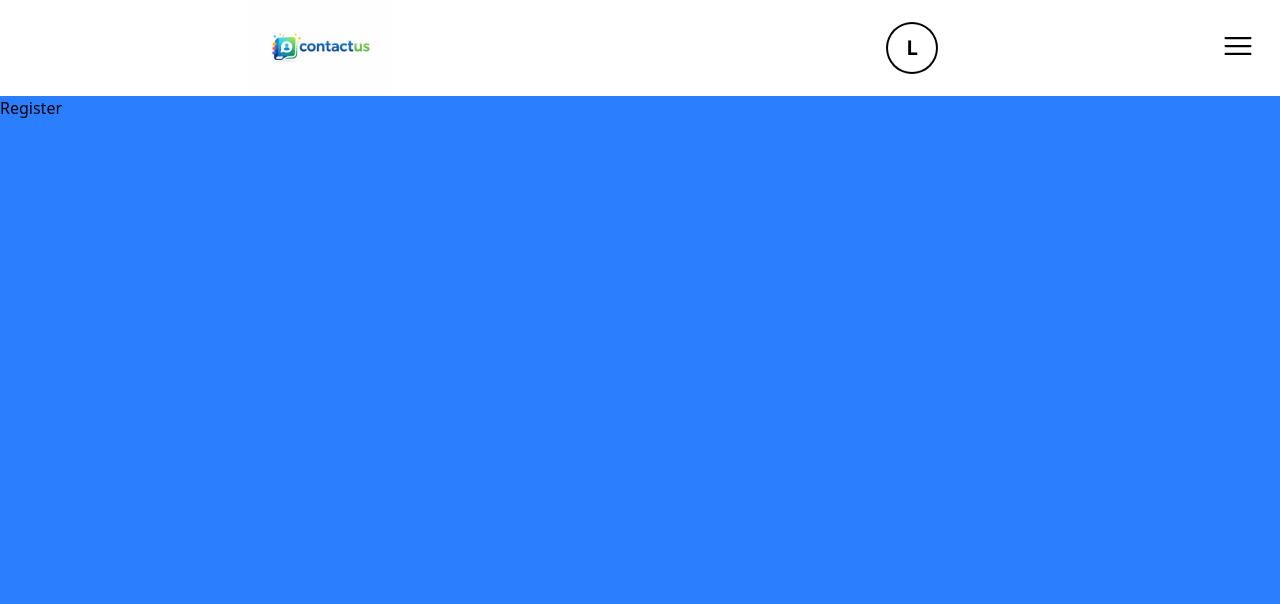
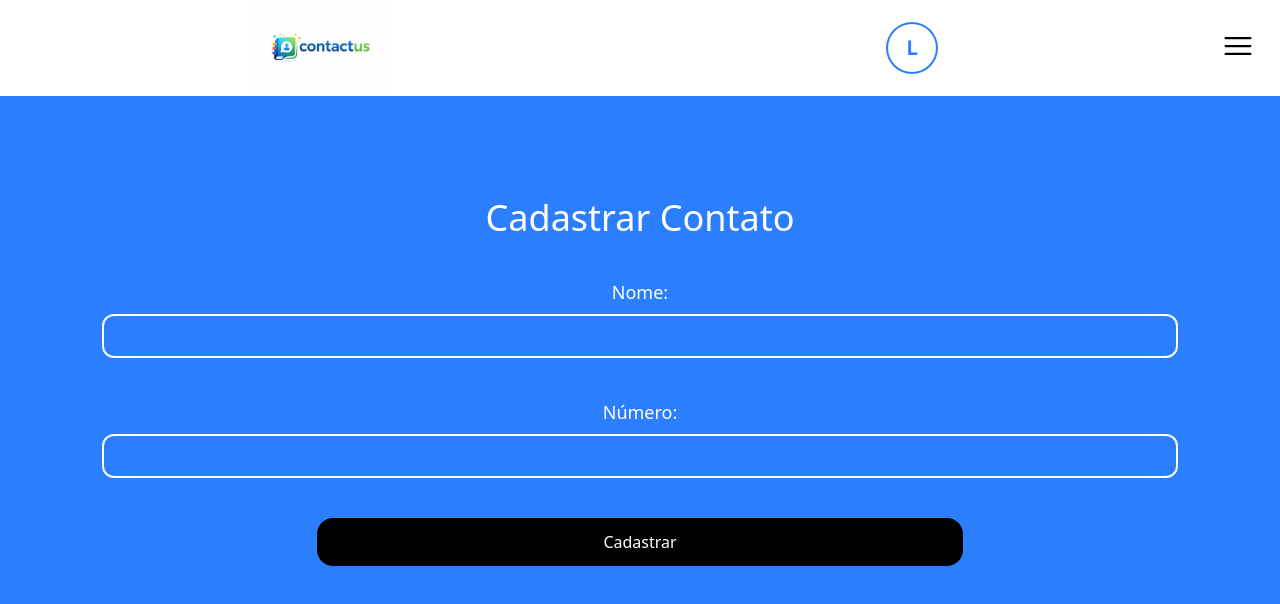
Before and after one commit to LIKITO1/gerenciador-de-contatos, a React (Vite) app: page /register in a window 1280 px wide. Shown: the top 604 px of the page. Built offline with nearby package versions, Linux system fonts and the light colour scheme.

Commit message:
Começando login

```diff
--- a/src/App.jsx
+++ b/src/App.jsx
@@ -2,7 +2,18 @@ import './App.css'
 function App() {
   return (
     <>
-
+      <div className="absolute w-full h-full bg-gradient-to-l from-blue-300 to-green-300 flex flex-col gap-10">
+          <h1 className="mt-20 text-4xl flex items-center justify-center">Login</h1>
+          <div className="flex flex-col">
+          <label className="items-center justify-center flex">Email:</label>
+          <input type="text" className="border w-[75%] mx-auto outline-none p-1"/>
+          </div>
+          <div className="flex flex-col">
+          <label className="flex items-center justify-center">Senha:</label>
+          <input type="text" className="border w-[75%] mx-auto outline-none p-1"/>
+          </div>
+          <button className="bg-blue-400 h-10 w-[60%] mx-auto rounded-xl font-semibold">Logar</button>
+      </div>
     </>
   )
 }
--- a/src/components/icons/PerfilIcon.jsx
+++ b/src/components/icons/PerfilIcon.jsx
@@ -2,7 +2,7 @@ export default function PerfilIcon({className,onClick}){
     const initial="L"
     return(
         <div className={`${className} flex items-center justify-center`}>
-            <div onClick={onClick} className="ring-2 ring-black w-full h-12 rounded-4xl flex items-center justify-center text-xl font-bold font-mono">{initial}</div>
+            <div onClick={onClick} className="ring-2 ring-blue-500 text-blue-500 w-full h-12 rounded-4xl flex items-center justify-center text-xl font-bold font-mono">{initial}</div>
         </div>
     )
 }
--- a/src/components/pages/Register.jsx
+++ b/src/components/pages/Register.jsx
@@ -4,7 +4,18 @@ function Register(){
         <>
         <Menu selecionado="register"/>
             <div className="bg-blue-500 w-full h-dvh">
-                Register
+                <form className="w-full p-[8%] flex flex-col gap-10">
+                    <h1 className="text-4xl text-white flex items-center justify-center">Cadastrar Contato</h1>
+                    <div className="flex flex-col items-center justify-center text-white">
+                    <label className="mb-2 text-lg">Nome:</label>
+                    <input type="text" className="border-white border-2 outline-none p-2 w-full rounded-xl"/>
+                    </div>
+                    <div className="flex flex-col items-center justify-center text-white">
+                    <label className="mb-2 text-lg">Número:</label>
+                    <input type="text" className="border-white border-2 outline-none p-2 w-full rounded-xl"/>
+                    </div>
+                    <button className="bg-black text-white p-3 rounded-2xl m-auto w-[60%]">Cadastrar</button>
+                </form>
             </div>
         </>
     )
```
